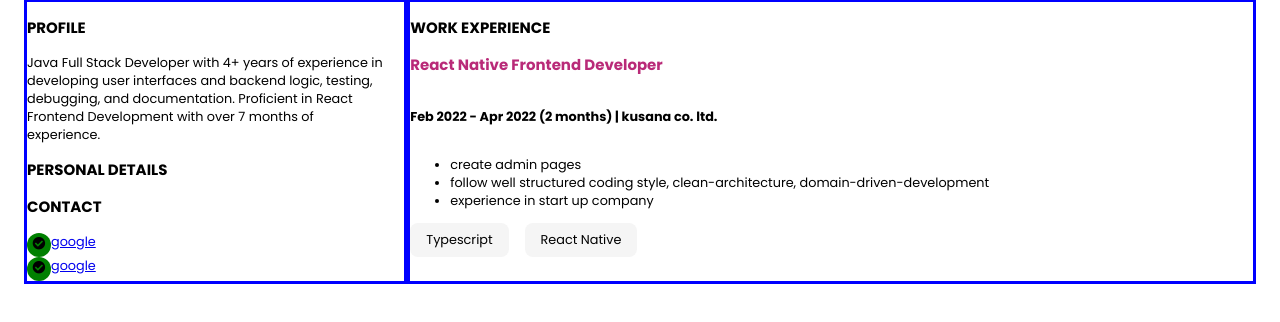
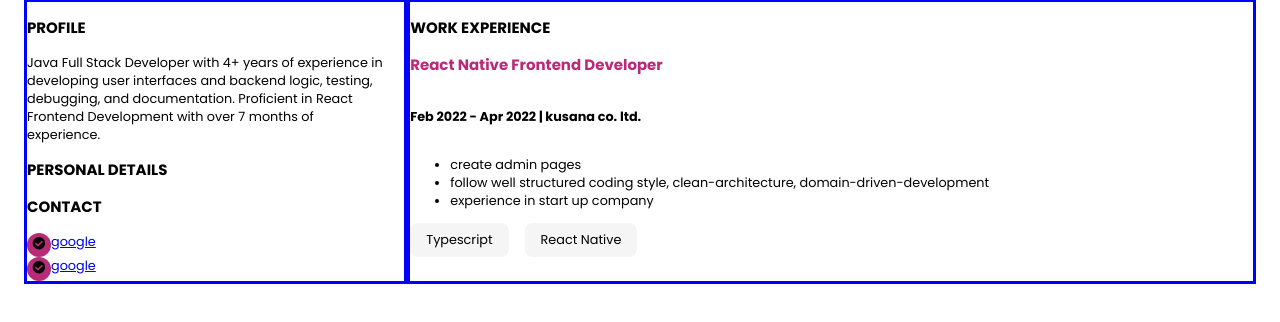
Before and after one commit to SOunit/resume-angular, an Angular app: page / in a window 1280 px wide. Shown: the part 120-442 px from the top of the page. Built offline with nearby package versions, Linux system fonts and the light colour scheme.

Commit message:
fix background missing issue in pdf

```diff
--- a/src/app/app.component.html
+++ b/src/app/app.component.html
@@ -69,7 +69,7 @@
               align-items: center;
             "
           >
-            <h4>Feb 2022 - Apr 2022 (2 months) | kusana co. ltd.</h4>
+            <h4>Feb 2022 - Apr 2022 | kusana co. ltd.</h4>
           </div>
           <!-- description -->
           <ul>
--- a/src/app/app.component.scss
+++ b/src/app/app.component.scss
@@ -2,6 +2,10 @@ body {
   font-family: "poppins";
   font-size: 0.8rem;
   padding: 0.5rem;
+
+  // to solve pdf background-color missing issue
+  // https://qiita.com/yuuuking/items/7c0f2d2b64cadf12b789
+  -webkit-print-color-adjust: exact;
 }
 
 .main-color {
@@ -28,7 +32,7 @@ body {
 }
 
 .icon-wrapper {
-  background-color: green;
+  background-color: rgb(185, 42, 120) !important;
   border-radius: 50%;
   width: 1.5rem;
   height: 1.5rem;
--- a/src/app/skill-icon/skill-icon.component.scss
+++ b/src/app/skill-icon/skill-icon.component.scss
@@ -1,5 +1,5 @@
 .skill {
-  background-color: #f5f5f5;
+  background-color: #f5f5f5 !important;
   margin-right: 1rem;
   padding: 0.5rem 1rem;
   border-radius: 0.5rem;
```
